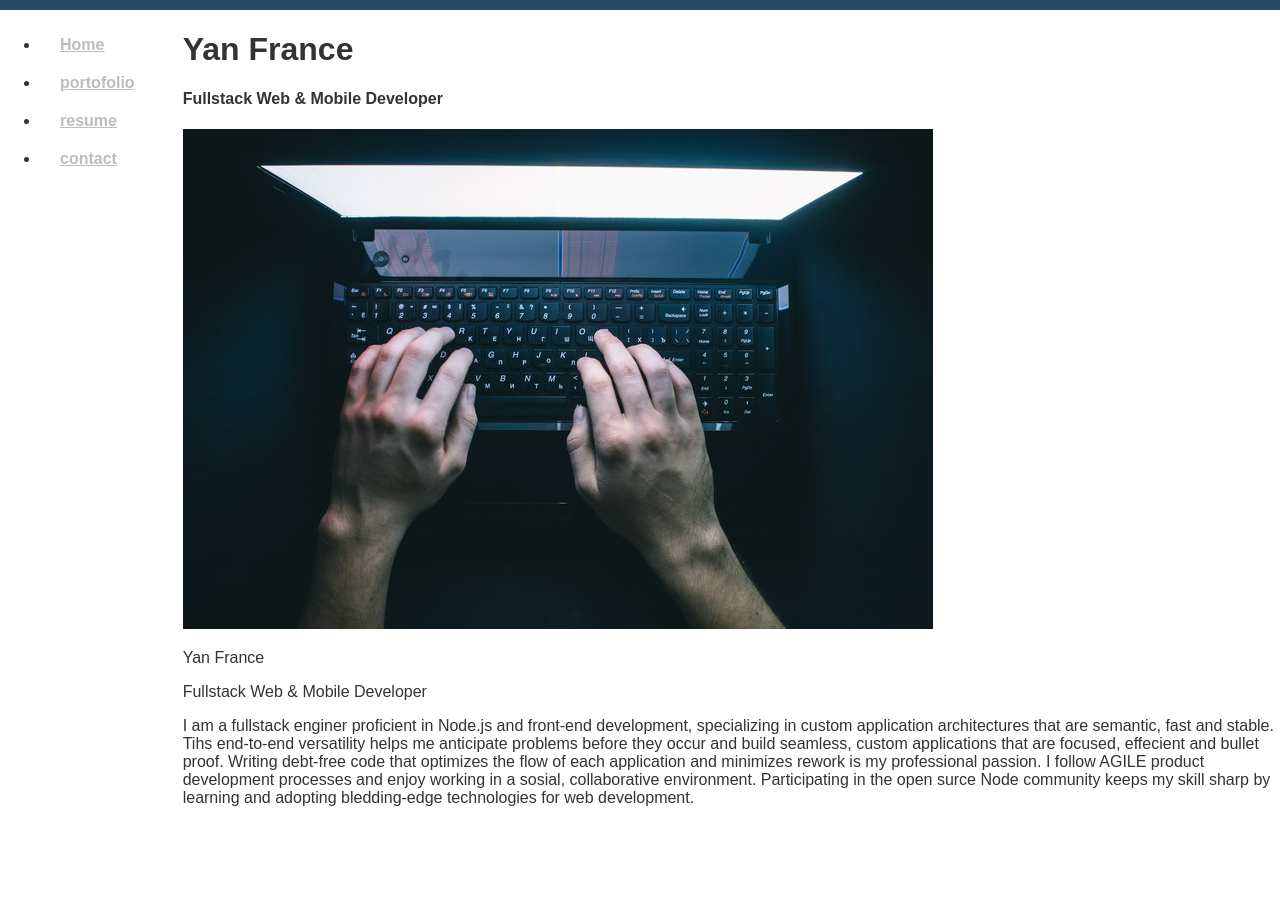
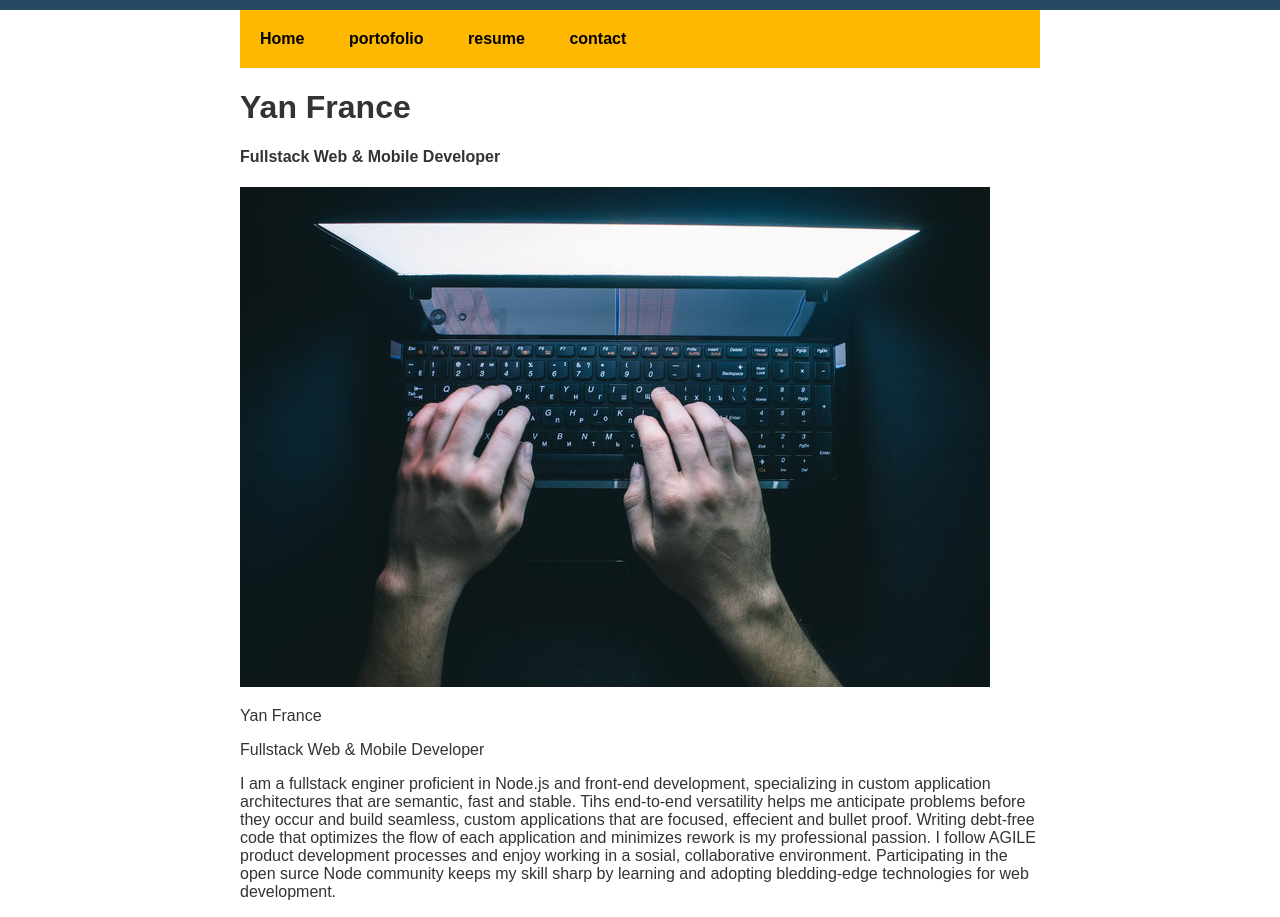
Before and after one commit to yfrance/CSS, a plain HTML site: page index.html in a window 1280 px wide. Before the commit the page ends 823 px from the top, so only its background shows below. Drawn offline with Linux system fonts and the light colour scheme.

Commit message:
Fix navigation styling

```diff
--- a/index.css
+++ b/index.css
@@ -2,7 +2,7 @@ body {
   margin: 0;
   display: flex;
   justify-content: center;
-  font-family: "Arial", sans-serif;
+  font-family: 'Arial', sans-serif;
   color: #333333;
   border-top: 10px solid #274a64;
 }
@@ -27,12 +27,14 @@ h6 {
   align-items: center;
 }
 
-.navigation ul li {
-  justify-content: flex-end;
-  padding: 10px 0
+.navigation {
+  padding: 20px 0;
+  background: #ffb800;
 }
 
 .navigation a {
+  color: #000;
   padding: 10px 20px;
-  color: #bdbdbd;
   font-weight: bold;
+  text-decoration-line: none;
+}
--- a/index.html
+++ b/index.html
@@ -15,27 +15,23 @@
   <body>
     <div id="container" class="container">
       <nav id="navigation" class="navigation">
-        <ul>
-          <li><a href="index.html">Home</a></li>
-          <li><a href="portofolio/index.html">portofolio</a></li>
-          <li><a href="resume/index.html">resume</a></li>
-          <li><a href="contact/index.html">contact</a></li>
-        </ul>
+        <a href="index.html">Home</a>
+        <a href="portofolio/index.html">portofolio</a>
+        <a href="resume/index.html">resume</a>
+        <a href="contact/index.html">contact</a>
       </nav>
-    </div>
 
-    <div>
-      <main class="page-header">
+      <header class="page-header">
         <h1>Yan France</h1>
         <h4>Fullstack Web & Mobile Developer</h4>
         <div>
           <img src="images/mengetik.jpg" />
         </div>
-      </main>
+      </header>
+
       <main>
         <p class="header-profile-text">Yan France</p>
         <p>Fullstack Web & Mobile Developer</p>
-
         <p id="profile-text" class="profile-text">
           I am a fullstack enginer proficient in Node.js and front-end
           development, specializing in custom application architectures that are
```
